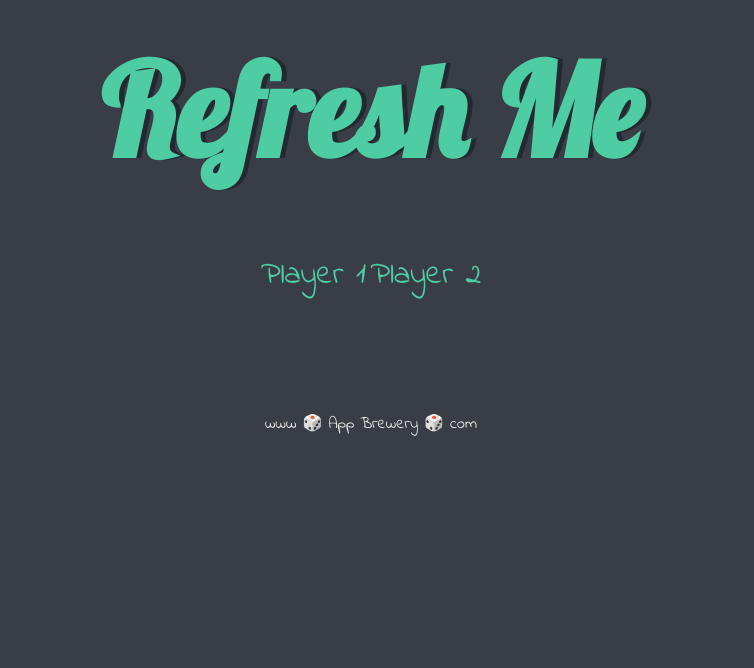
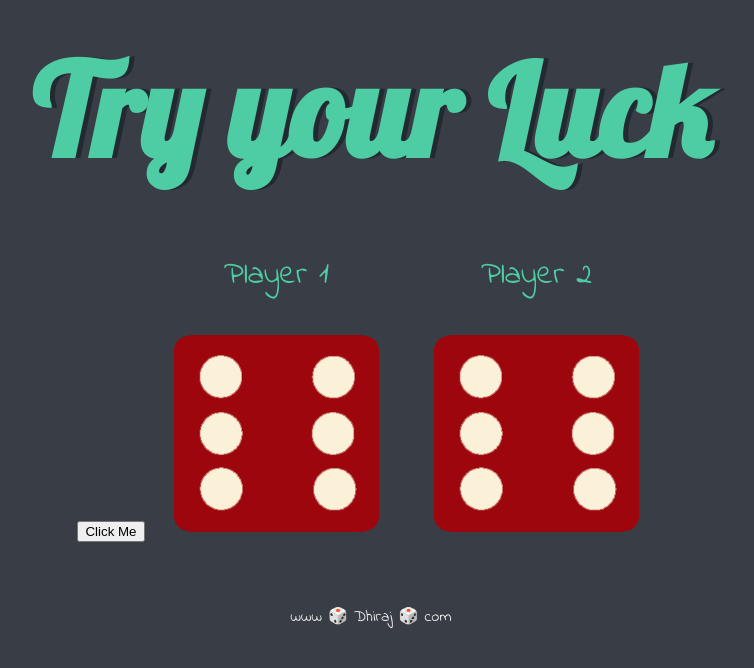
Before and after one commit to rednet09/Dice-Game, a plain HTML site: page index.html in a window 1280 px wide. Shown: the whole page, without its empty margins (269-1023 px from the left). Drawn offline with Linux system fonts and the light colour scheme.

Commit message:
update index.html

```diff
--- a/index.html
+++ b/index.html
@@ -1,33 +1,33 @@
 <!DOCTYPE html>
 <html lang="en" dir="ltr">
   <head>
-    <meta charset="utf-8">
+    <meta charset="utf-8" />
     <title>Dicee</title>
-    <link rel="stylesheet" href="styles.css">
-    <link href="https://fonts.googleapis.com/css?family=Indie+Flower|Lobster" rel="stylesheet">
-
+    <link rel="stylesheet" href="styles.css" />
+    <link
+      href="https://fonts.googleapis.com/css?family=Indie+Flower|Lobster"
+      rel="stylesheet"
+    />
   </head>
   <body>
+    <div class="container">
+      <h1>Try your Luck</h1>
 
-    <div class="container">
-      <h1>Refresh Me</h1>
+      <button class="btn">Click Me</button>
 
       <div class="dice">
         <p>Player 1</p>
-        <img class="img1" src="">
+        <img class="img1" src="images/dice6.png" />
       </div>
 
       <div class="dice">
         <p>Player 2</p>
-        <img class="img2" src="">
+        <img class="img2" src="images/dice6.png" />
       </div>
-
     </div>
 
-
+    <script src="index.js"></script>
   </body>
 
-  <footer>
-    www 🎲 App Brewery 🎲 com
-  </footer>
+  <footer>www 🎲 Dhiraj 🎲 com</footer>
 </html>
```
